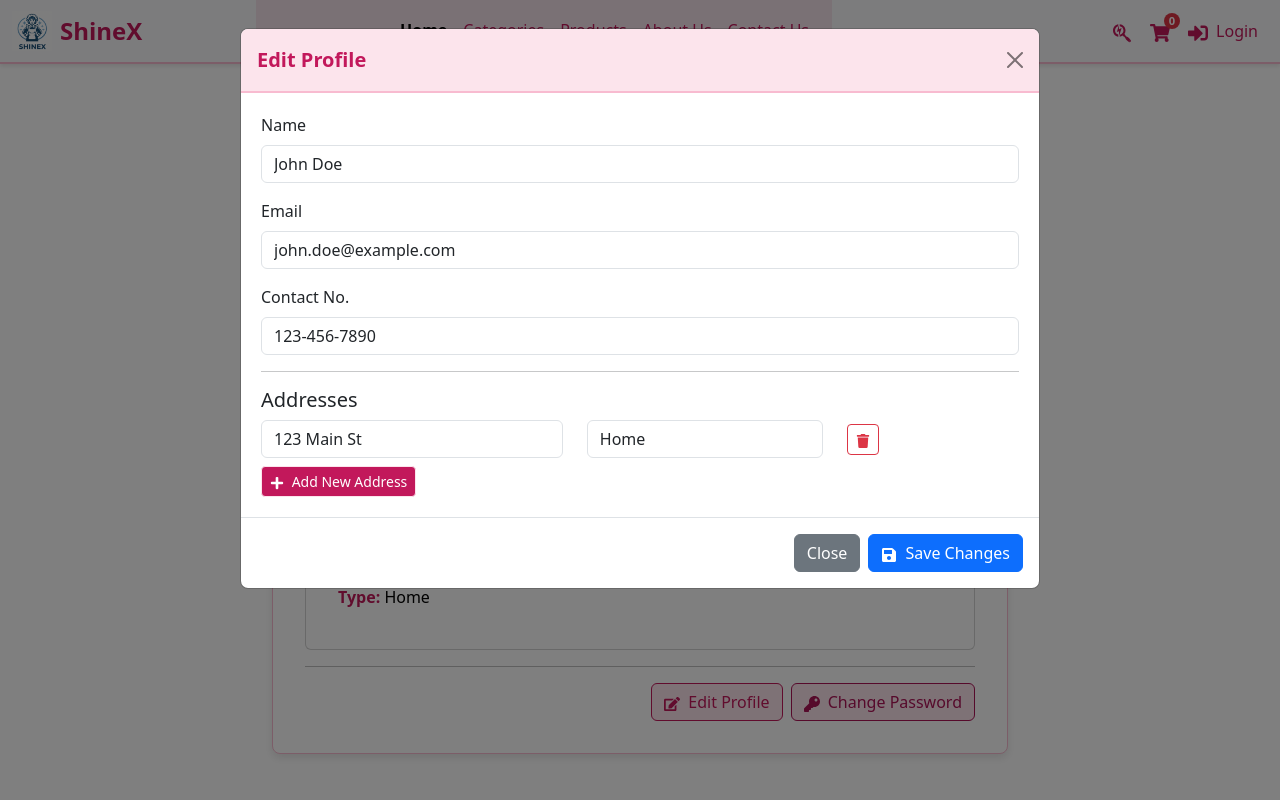
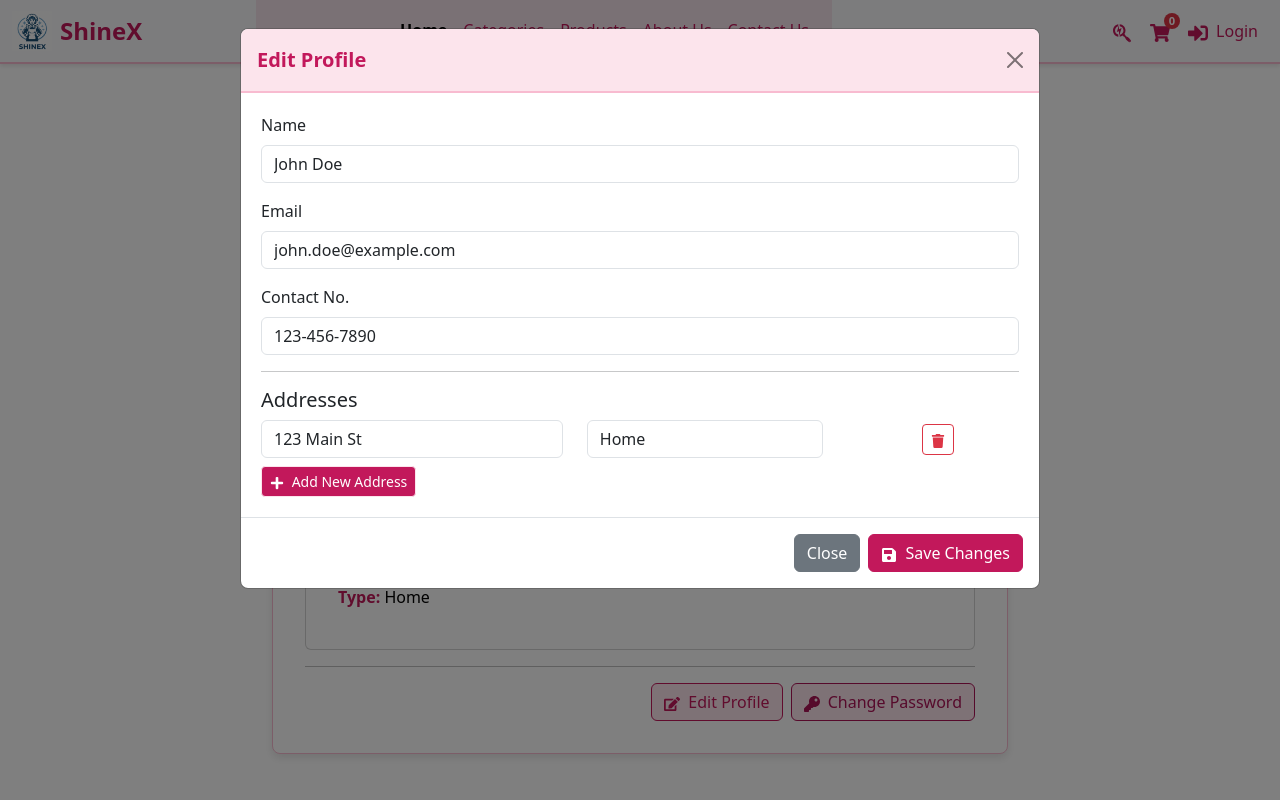
Before and after one commit to AlienMinus/encome, a React (Vite) app: page /profile in a window 1280 px wide. Both pictures are taken after a click on the button "Edit Profile". Built offline with nearby package versions, Linux system fonts and the light colour scheme.

Commit message:
Edit Profile fix

```diff
--- a/src/components/EditProfile.jsx
+++ b/src/components/EditProfile.jsx
@@ -74,7 +74,7 @@ const EditProfile = ({ user, onSave }) => {
             <h5>Addresses</h5>
             {editedUser.addresses.map((address, index) => (
               <div key={index} className="row mb-2 align-items-center">
-                <div className="col-md-5">
+                <div className="col-12 col-sm-5 mb-2 mb-sm-0">
                   <input
                     type="text"
                     name="line"
@@ -84,7 +84,7 @@ const EditProfile = ({ user, onSave }) => {
                     placeholder="Address Line"
                   />
                 </div>
-                <div className="col-md-4">
+                <div className="col-12 col-sm-4 mb-2 mb-sm-0">
                   <input
                     type="text"
                     name="type"
@@ -94,7 +94,7 @@ const EditProfile = ({ user, onSave }) => {
                     placeholder="Type (e.g., Home, Work)"
                   />
                 </div>
-                <div className="col-md-1">
+                <div className="col-12 col-sm-2 d-flex justify-content-end">
                   <button className="btn btn-outline-danger btn-sm" onClick={() => handleDeleteAddress(index)}>
                     <FaTrash />
                   </button>
@@ -107,7 +107,7 @@ const EditProfile = ({ user, onSave }) => {
           </div>
           <div className="modal-footer">
             <button type="button" className="btn btn-secondary" data-bs-dismiss="modal">Close</button>
-            <button type="button" className="btn btn-primary" onClick={handleSaveChanges}>
+            <button type="button" className="btn btn-primary-custom" onClick={handleSaveChanges}>
               <FaSave className="me-1" /> Save Changes
             </button>
           </div>
```
